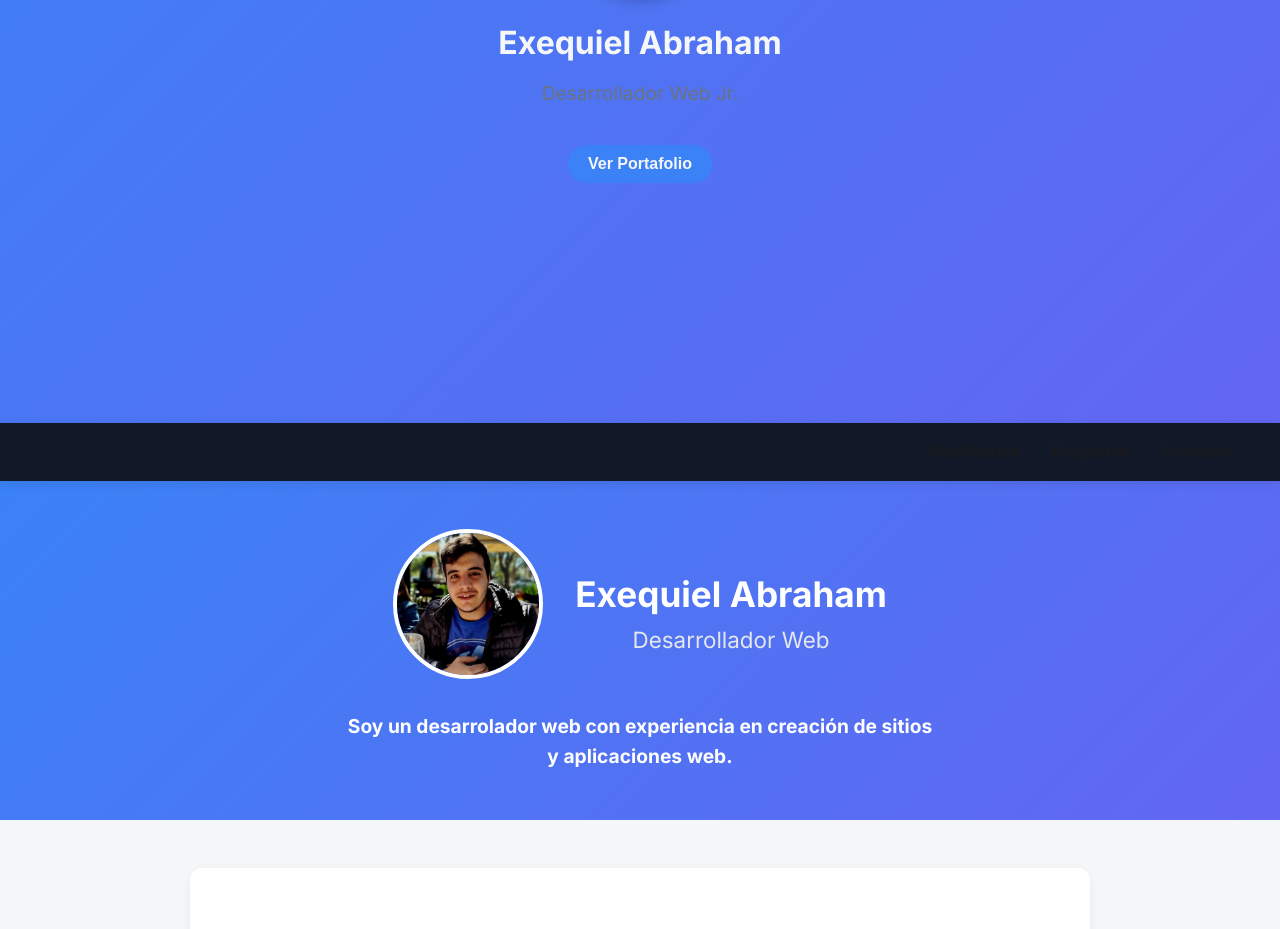
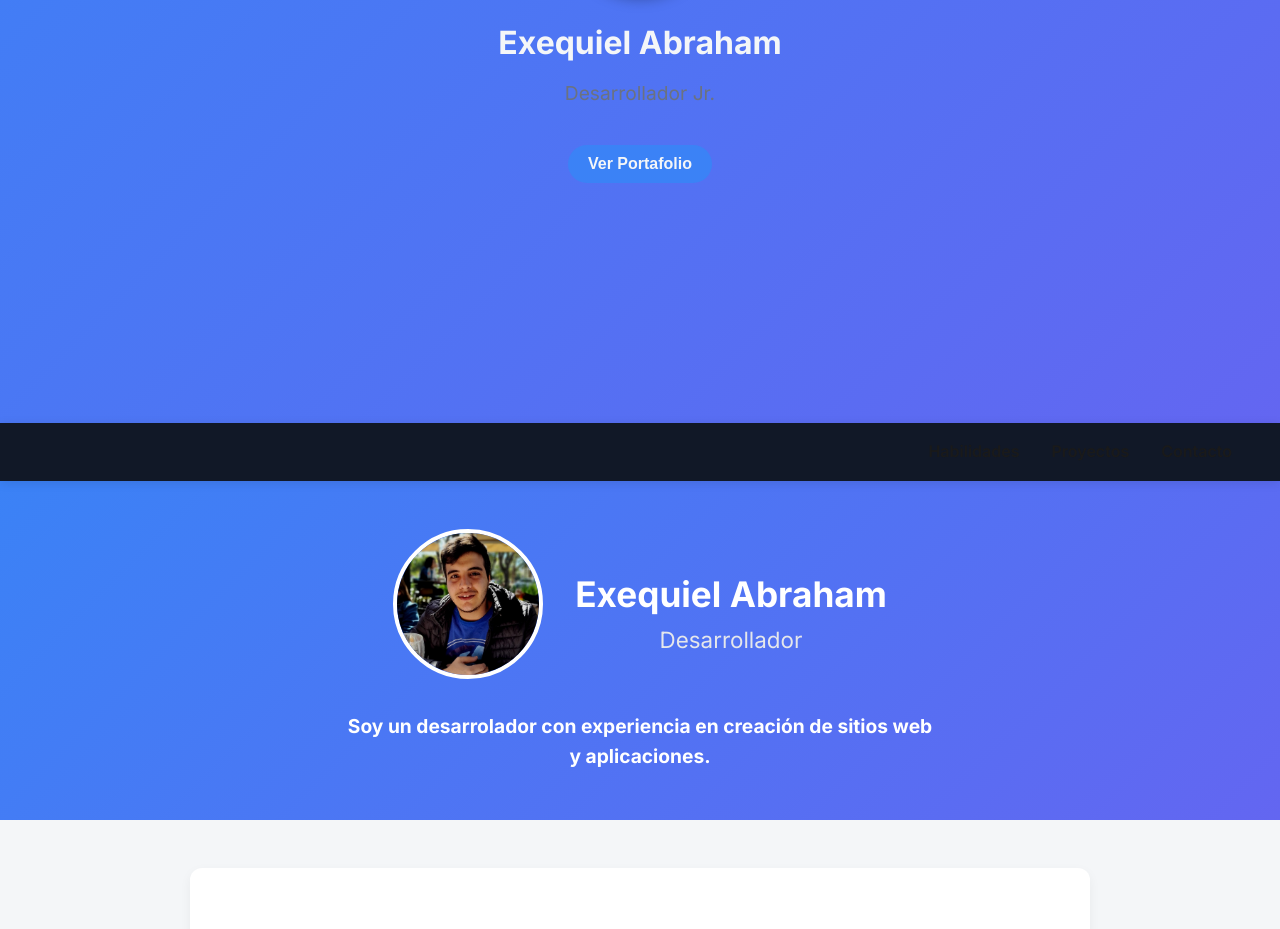
Before and after one commit to ExequielDev13/portafolio-exequiel, a plain HTML site: page index.html in a window 1280 px wide. Shown: the part 377-1306 px from the top of the page. Drawn offline with Linux system fonts and the light colour scheme.

Commit message:
Correcion de "Desarrollador web." a "Desarrollador", tambien edite linea 46

```diff
--- a/index.html
+++ b/index.html
@@ -12,7 +12,7 @@
   <section class="portada">
     <img src="./media/img/img-perfil-portafolio.jpeg" alt="Foto de Exequiel">
     <h1>Exequiel Abraham</h1>
-    <p>Desarrollador Web Jr.</p>
+    <p>Desarrollador Jr.</p>
     <button onclick="document.getElementById('contenido').scrollIntoView({behavior:'smooth'})">
         Ver Portafolio
     </button>
@@ -38,13 +38,13 @@
         />
         <div class="datos-personales">
           <h1 class="nombre">Exequiel Abraham</h1>
-          <h2 class="titulo">Desarrollador Web</h2>
+          <h2 class="titulo">Desarrollador</h2>
         </div>
       </section>
       <section class="presentacion">
         <h4 class="descripcion">
-          Soy un desarrolador web con experiencia en creación de sitios y
-          aplicaciones web.
+          Soy un desarrolador con experiencia en creación de sitios web y
+          aplicaciones.
         </h4>
       </section>
     </header>
```
